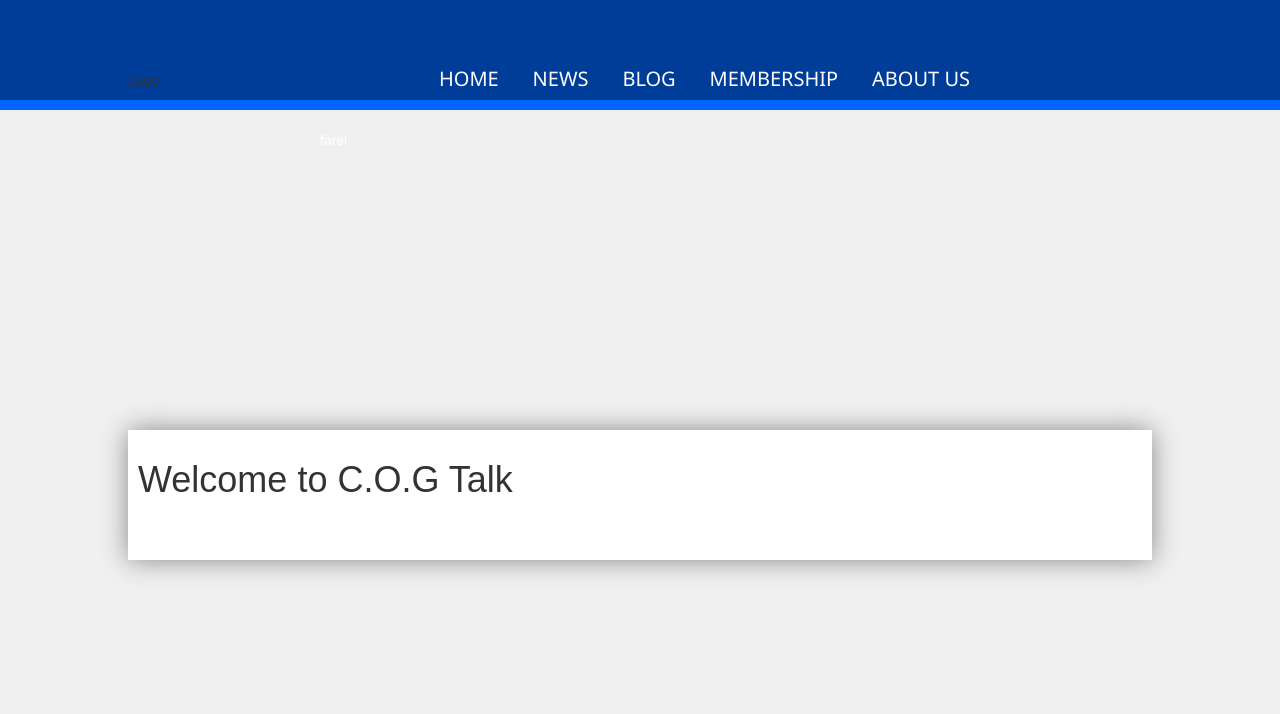
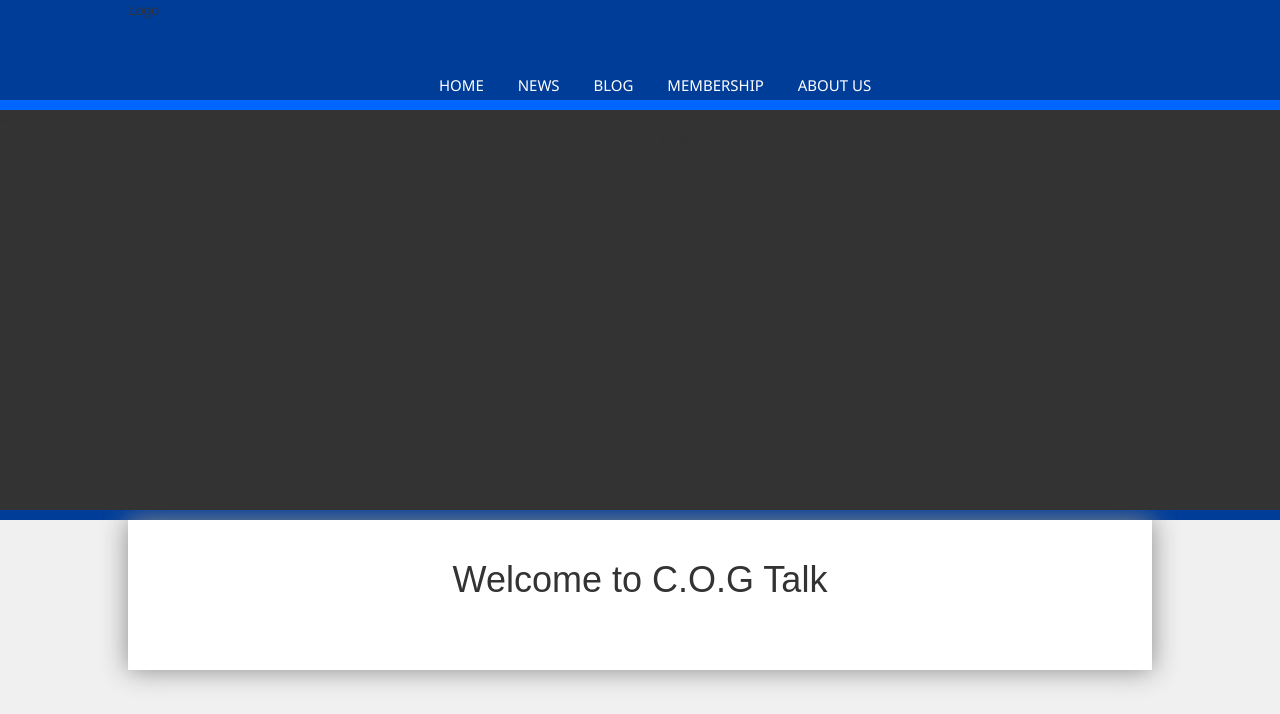
Before and after one commit to PaulcyMboungou/C.O.G-Talk, a Django app: page / in a window 1280 px wide. Shown: the part 86-800 px from the top of the page. Run offline with Django 3.2, Linux system fonts and the light colour scheme; parts of the project's set-up code (start-up, migrations or seed data) failed here and were passed over; some libraries are stand-ins or nearby versions.

Commit message:
Set up the basic layout of the landing page

```diff
--- a/Godfather/static/Godfather/css/home.css
+++ b/Godfather/static/Godfather/css/home.css
@@ -12,9 +12,9 @@
 	background-color: white;
 	width: 80%;
 	margin: 0 auto;
-	padding: 10px;
+	padding: 20px;
 	font-family: arial;
-	/*text-align: center ;*/
+	text-align: center ;
 	box-shadow: 0px 0px 25px #888888;
 }
 
@@ -56,7 +56,7 @@ a{
 .logo{
     width: 25%;
     padding-left: 10%;
-    margin-top: 70px;
+    /*margin-top: 70px;*/
     /*background-color: white;*/
     height: 100%;
     float: left;
@@ -76,7 +76,7 @@ a{
 }
 
 .menubar ul{
-	margin-top: 50px;
+	margin-top: 60px;
 }
 
 .menubar ul li{
@@ -84,7 +84,7 @@ a{
 	color: white;
 	padding: 15px;
 	font-family: 'Segoe UI';
-	font-size: 20px;
+	font-size: 15px;
 }
 
 .menubar ul li:hover{
@@ -99,8 +99,31 @@ a{
 }
 
 .carousel{
+	background-color: #333333;
 	width: 100%;
-	height: 300px;
-	color:white;
+	height: 400px;
 	text-align:;
 }
+
+.imageguard{
+	width: 50%;
+	height: 100%;
+    float: left;
+	overflow: hidden;
+}
+
+.headlines{
+	width: 50%;
+	height: 100%;
+	padding: 20px;
+    float: left;
+	overflow: hidden;
+	padding-right: 10%;
+}
+
+.endline{
+	background-color:#003D99;
+	width: 100%;
+	height: 10px;
+	margin-bottom: 0px;
+}
--- a/Godfather/templates/base.html
+++ b/Godfather/templates/base.html
@@ -59,7 +59,6 @@
 <div class="line">
 
 </div>
-<br/>
 <!-- <hr> -->
 {% block content %}
 
--- a/Godfather/templates/home.html
+++ b/Godfather/templates/home.html
@@ -6,7 +6,16 @@
 {% include 'base.html'%}
 {% block content %}
 <div class="carousel">
-	farel
+	<div class="imageguard">
+		Farel
+	</div>
+	<div class="headlines">
+		Farel
+	</div>
+</div>
+
+<div class="endline">
+
 </div>
 
 <div id="bloc_page">
```
